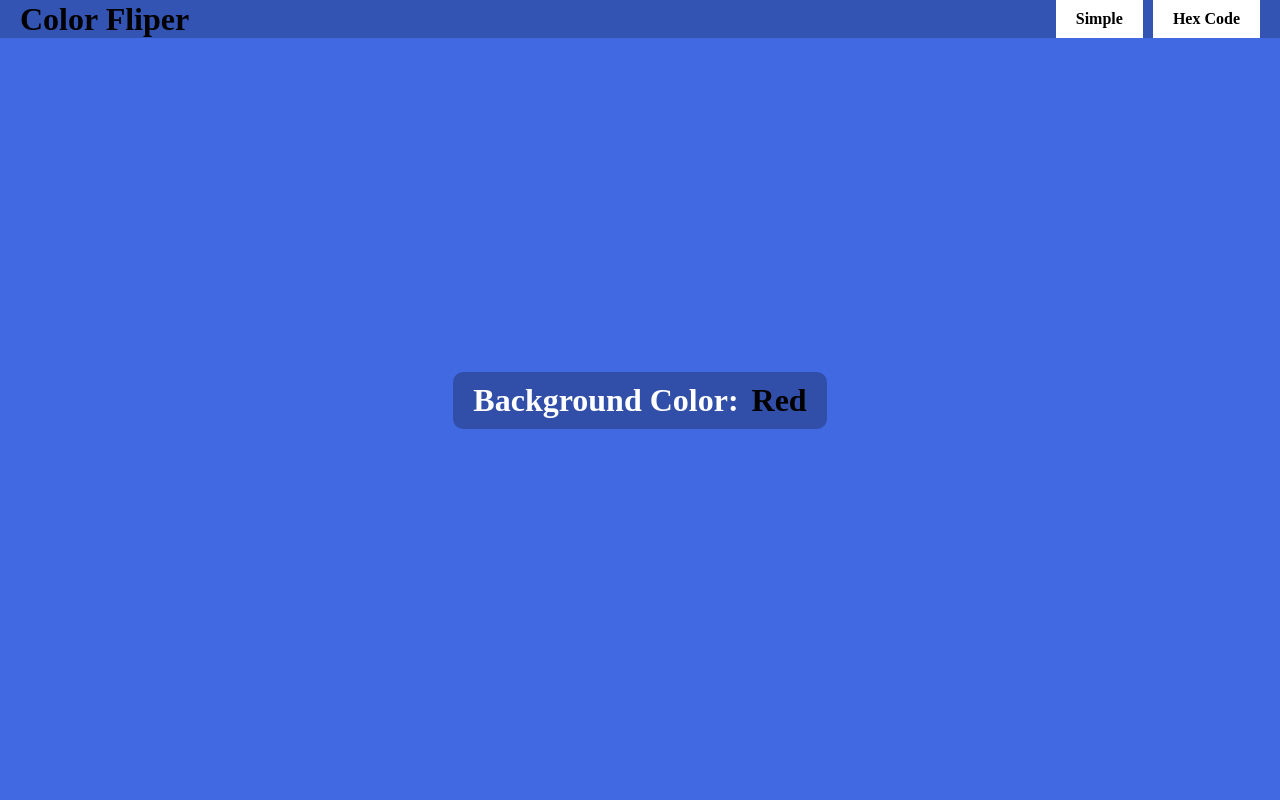
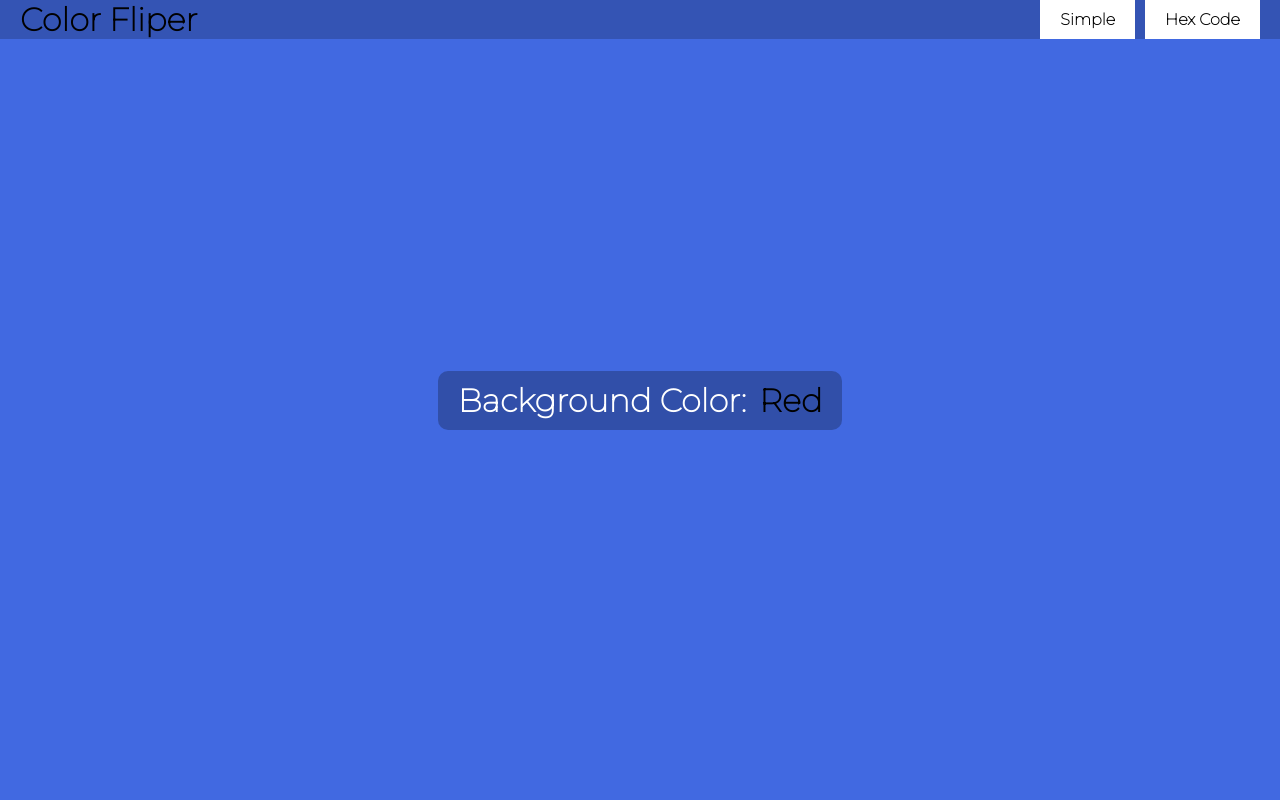
Before and after one commit to MTahir27/JavaScript_Projects, a PHP site: page /1-Color_Fliper/index.html in a window 1280 px wide. Run offline with PHP 8.4, Linux system fonts and the light colour scheme.

Commit message:
Project Name Updated & Montserrat Font Added

```diff
--- a/1-Color_Fliper/index.html
+++ b/1-Color_Fliper/index.html
@@ -5,8 +5,11 @@
     <meta charset="UTF-8">
     <meta http-equiv="X-UA-Compatible" content="IE=edge">
     <meta name="viewport" content="width=device-width, initial-scale=1.0">
-    <title>Color Filper</title>
-
+    <title>Color Fliper</title>
+    <!-- Font Link -->
+    <link rel="preconnect" href="https://fonts.googleapis.com">
+    <link rel="preconnect" href="https://fonts.gstatic.com" crossorigin>
+    <link href="https://fonts.googleapis.com/css2?family=Montserrat:wght@100&display=swap" rel="stylesheet">
     <!-- CSS Files -->
     <link rel="stylesheet" href="style.css">
 </head>
--- a/1-Color_Fliper/style.css
+++ b/1-Color_Fliper/style.css
@@ -20,6 +20,11 @@ p {
 a {
     font-size: 1rem;
     text-decoration: none;
+}
+
+/* body Styling */
+body {
+    font-family: 'Montserrat', sans-serif;
 }
 
 /* Navbar Styling */
```
